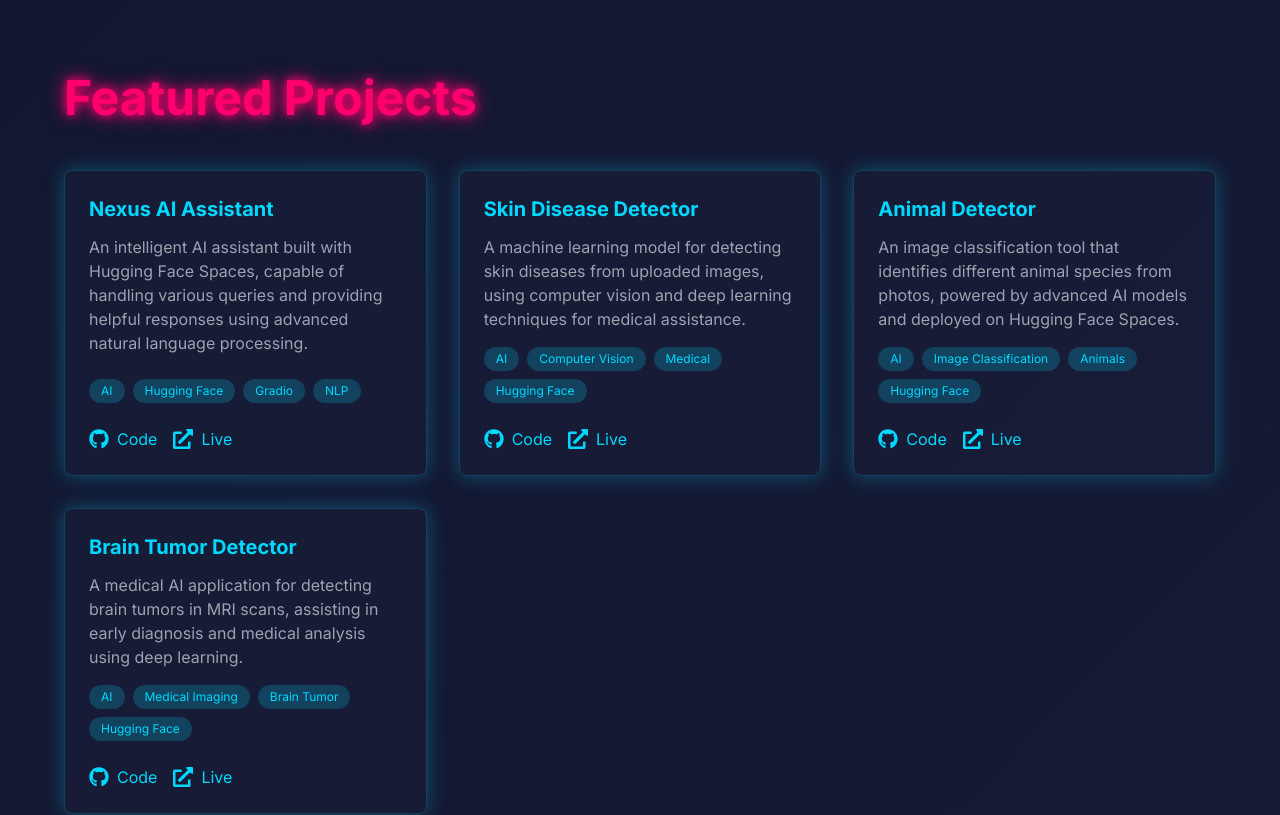
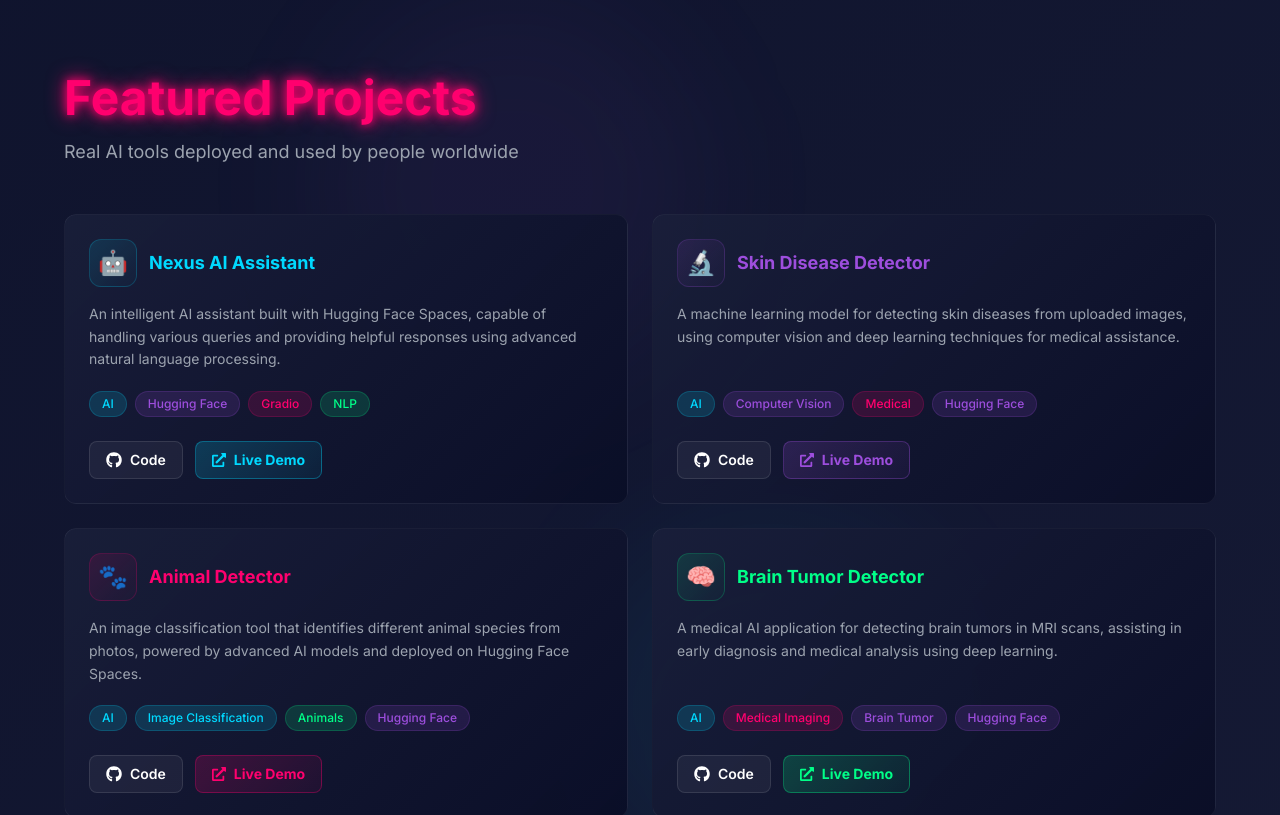
Before and after one commit to mabdullahab614-alt/portfolio-website, a Next.js app: page / in a window 1280 px wide. Shown: the part 2620-3435 px from the top of the page. Built offline with nearby package versions, Linux system fonts and the light colour scheme.

Commit message:
upgraded project cards with 3D tilt

```diff
--- a/components/sections/Projects.tsx
+++ b/components/sections/Projects.tsx
@@ -1,7 +1,206 @@
 'use client'
 
-import { motion } from 'framer-motion'
+import { motion, useMotionValue, useSpring, useTransform } from 'framer-motion'
 import { FaGithub, FaExternalLinkAlt } from 'react-icons/fa'
+import { useRef } from 'react'
+
+const ICONS: Record<string, string> = {
+  'Nexus AI Assistant': '🤖',
+  'Skin Disease Detector': '🔬',
+  'Animal Detector': '🐾',
+  'Brain Tumor Detector': '🧠',
+}
+
+const TAG_COLORS: Record<string, string> = {
+  'AI': 'rgba(0,217,255,0.15)',
+  'Hugging Face': 'rgba(157,78,221,0.15)',
+  'Gradio': 'rgba(255,0,110,0.15)',
+  'NLP': 'rgba(0,255,136,0.15)',
+  'Computer Vision': 'rgba(157,78,221,0.15)',
+  'Medical': 'rgba(255,0,110,0.15)',
+  'Image Classification': 'rgba(0,217,255,0.15)',
+  'Animals': 'rgba(0,255,136,0.15)',
+  'Medical Imaging': 'rgba(255,0,110,0.15)',
+  'Brain Tumor': 'rgba(157,78,221,0.15)',
+}
+
+const TAG_TEXT: Record<string, string> = {
+  'AI': '#00d9ff',
+  'Hugging Face': '#9d4edd',
+  'Gradio': '#ff006e',
+  'NLP': '#00ff88',
+  'Computer Vision': '#9d4edd',
+  'Medical': '#ff006e',
+  'Image Classification': '#00d9ff',
+  'Animals': '#00ff88',
+  'Medical Imaging': '#ff006e',
+  'Brain Tumor': '#9d4edd',
+}
+
+function ProjectCard({ project, index }: { project: any; index: number }) {
+  const ref = useRef<HTMLDivElement>(null)
+  const x = useMotionValue(0)
+  const y = useMotionValue(0)
+  const springX = useSpring(x, { stiffness: 150, damping: 20 })
+  const springY = useSpring(y, { stiffness: 150, damping: 20 })
+  const rotateX = useTransform(springY, [-0.5, 0.5], [8, -8])
+  const rotateY = useTransform(springX, [-0.5, 0.5], [-8, 8])
+  const glowX = useTransform(springX, [-0.5, 0.5], [0, 100])
+  const glowY = useTransform(springY, [-0.5, 0.5], [0, 100])
+
+  const handleMouseMove = (e: React.MouseEvent<HTMLDivElement>) => {
+    const rect = ref.current?.getBoundingClientRect()
+    if (!rect) return
+    x.set((e.clientX - rect.left) / rect.width - 0.5)
+    y.set((e.clientY - rect.top) / rect.height - 0.5)
+  }
+  const handleMouseLeave = () => { x.set(0); y.set(0) }
+
+  const colors = ['#00d9ff', '#9d4edd', '#ff006e', '#00ff88']
+  const color = colors[index % colors.length]
+
+  return (
+    <motion.div
+      ref={ref}
+      onMouseMove={handleMouseMove}
+      onMouseLeave={handleMouseLeave}
+      initial={{ opacity: 0, y: 40 }}
+      whileInView={{ opacity: 1, y: 0 }}
+      transition={{ duration: 0.6, delay: index * 0.1 }}
+      viewport={{ once: true }}
+      style={{
+        rotateX,
+        rotateY,
+        transformStyle: 'preserve-3d',
+        perspective: 1000,
+      }}
+      className="relative flex flex-col rounded-xl overflow-hidden cursor-pointer group"
+    >
+      {/* Animated border */}
+      <div
+        className="absolute inset-0 rounded-xl opacity-0 group-hover:opacity-100 transition-opacity duration-500"
+        style={{
+          background: `linear-gradient(135deg, ${color}40, transparent, ${color}20)`,
+          padding: '1px',
+        }}
+      />
+
+      {/* Card body */}
+      <motion.div
+        className="relative flex flex-col h-full rounded-xl p-6"
+        style={{
+          background: 'linear-gradient(135deg, rgba(26,31,58,0.9), rgba(10,14,39,0.95))',
+          border: `1px solid rgba(255,255,255,0.05)`,
+          boxShadow: `0 0 0px ${color}00`,
+          transition: 'box-shadow 0.3s, border-color 0.3s',
+        }}
+        whileHover={{
+          boxShadow: `0 20px 60px ${color}25, 0 0 40px ${color}10`,
+          borderColor: `${color}50`,
+        }}
+      >
+        {/* Spotlight effect */}
+        <motion.div
+          className="absolute inset-0 rounded-xl opacity-0 group-hover:opacity-100 pointer-events-none transition-opacity duration-300"
+          style={{
+            background: `radial-gradient(circle at ${glowX}% ${glowY}%, ${color}08 0%, transparent 60%)`,
+          }}
+        />
+
+        {/* Icon + Title */}
+        <div className="flex items-center gap-3 mb-4 relative z-10">
+          <div
+            className="w-12 h-12 rounded-xl flex items-center justify-center text-2xl flex-shrink-0"
+            style={{
+              background: `linear-gradient(135deg, ${color}20, ${color}05)`,
+              border: `1px solid ${color}30`,
+            }}
+          >
+            {ICONS[project.title] || '🚀'}
+          </div>
+          <h3 className="text-lg font-bold" style={{ color }}>
+            {project.title}
+          </h3>
+        </div>
+
+        <p className="text-gray-400 mb-5 flex-grow text-sm leading-relaxed relative z-10">
+          {project.description}
+        </p>
+
+        {/* Tags */}
+        <div className="flex flex-wrap gap-2 mb-6 relative z-10">
+          {project.tags.map((tag: string, i: number) => (
+            <motion.span
+              key={i}
+              whileHover={{ scale: 1.1, y: -2 }}
+              className="px-3 py-1 text-xs rounded-full font-medium cursor-default"
+              style={{
+                background: TAG_COLORS[tag] || 'rgba(0,217,255,0.1)',
+                color: TAG_TEXT[tag] || '#00d9ff',
+                border: `1px solid ${TAG_TEXT[tag] || '#00d9ff'}30`,
+              }}
+            >
+              {tag}
+            </motion.span>
+          ))}
+        </div>
+
+        {/* Buttons */}
+        <div className="flex gap-3 relative z-10">
+          <motion.a
+            whileHover={{ scale: 1.05, y: -2 }}
+            whileTap={{ scale: 0.97 }}
+            href={project.github}
+            target="_blank"
+            rel="noreferrer"
+            className="flex items-center gap-2 px-4 py-2 rounded-lg text-sm font-semibold transition-all"
+            style={{
+              background: 'rgba(255,255,255,0.05)',
+              border: '1px solid rgba(255,255,255,0.1)',
+              color: '#fff',
+            }}
+            onMouseEnter={e => {
+              (e.currentTarget as HTMLElement).style.background = `${color}20`
+              ;(e.currentTarget as HTMLElement).style.borderColor = `${color}60`
+              ;(e.currentTarget as HTMLElement).style.color = color
+            }}
+            onMouseLeave={e => {
+              (e.currentTarget as HTMLElement).style.background = 'rgba(255,255,255,0.05)'
+              ;(e.currentTarget as HTMLElement).style.borderColor = 'rgba(255,255,255,0.1)'
+              ;(e.currentTarget as HTMLElement).style.color = '#fff'
+            }}
+          >
+            <FaGithub size={16} /> Code
+          </motion.a>
+
+          <motion.a
+            whileHover={{ scale: 1.05, y: -2 }}
+            whileTap={{ scale: 0.97 }}
+            href={project.live}
+            target="_blank"
+            rel="noreferrer"
+            className="flex items-center gap-2 px-4 py-2 rounded-lg text-sm font-bold transition-all"
+            style={{
+              background: `linear-gradient(135deg, ${color}30, ${color}10)`,
+              border: `1px solid ${color}50`,
+              color,
+            }}
+            onMouseEnter={e => {
+              (e.currentTarget as HTMLElement).style.background = `linear-gradient(135deg, ${color}50, ${color}20)`
+              ;(e.currentTarget as HTMLElement).style.boxShadow = `0 0 20px ${color}40`
+            }}
+            onMouseLeave={e => {
+              (e.currentTarget as HTMLElement).style.background = `linear-gradient(135deg, ${color}30, ${color}10)`
+              ;(e.currentTarget as HTMLElement).style.boxShadow = 'none'
+            }}
+          >
+            <FaExternalLinkAlt size={14} /> Live Demo
+          </motion.a>
+        </div>
+      </motion.div>
+    </motion.div>
+  )
+}
 
 export default function Projects() {
   const projects = [
@@ -35,90 +234,32 @@
     },
   ]
 
-  const containerVariants = {
-    hidden: { opacity: 0 },
-    visible: {
-      opacity: 1,
-      transition: {
-        staggerChildren: 0.1,
-      },
-    },
-  }
+  return (
+    <section id="projects" className="py-20 px-4 relative overflow-hidden">
+      {/* Background glow */}
+      <div className="absolute top-0 left-1/4 w-96 h-96 bg-neon-purple/5 rounded-full blur-3xl pointer-events-none" />
+      <div className="absolute bottom-0 right-1/4 w-96 h-96 bg-neon-blue/5 rounded-full blur-3xl pointer-events-none" />
 
-  const itemVariants = {
-    hidden: { opacity: 0, y: 30 },
-    visible: {
-      opacity: 1,
-      y: 0,
-      transition: { duration: 0.6 },
-    },
-  }
-
-  return (
-    <section id="projects" className="py-20 px-4 bg-dark-secondary/30">
-      <div className="max-w-6xl mx-auto">
-        <motion.h2
+      <div className="max-w-6xl mx-auto relative z-10">
+        <motion.div
           initial={{ opacity: 0, y: 20 }}
           whileInView={{ opacity: 1, y: 0 }}
           transition={{ duration: 0.6 }}
-          className="text-4xl md:text-5xl font-bold mb-12 neon-text-pink"
+          className="mb-12"
         >
-          Featured Projects
-        </motion.h2>
+          <h2 className="text-4xl md:text-5xl font-bold neon-text-pink mb-4">
+            Featured Projects
+          </h2>
+          <p className="text-gray-400 text-lg">
+            Real AI tools deployed and used by people worldwide
+          </p>
+        </motion.div>
 
-        <motion.div
-          variants={containerVariants}
-          initial="hidden"
-          whileInView="visible"
-          className="grid md:grid-cols-2 lg:grid-cols-3 gap-8"
-        >
+        <div className="grid md:grid-cols-2 lg:grid-cols-2 gap-6">
           {projects.map((project, index) => (
-            <motion.div
-              key={index}
-              variants={itemVariants}
-              whileHover={{ y: -10 }}
-              className="glow-box bg-dark-secondary/50 rounded-lg p-6 flex flex-col"
-            >
-              <h3 className="text-xl font-bold text-neon-blue mb-3">
-                {project.title}
-              </h3>
-
-              <p className="text-gray-400 mb-4 flex-grow">
-                {project.description}
-              </p>
-
-              <div className="flex flex-wrap gap-2 mb-6">
-                {project.tags.map((tag, i) => (
-                  <span
-                    key={i}
-                    className="px-3 py-1 bg-neon-blue/20 text-neon-blue text-xs rounded-full"
-                  >
-                    {tag}
-                  </span>
-                ))}
-              </div>
-
-              <div className="flex gap-4">
-                <motion.a
-                  whileHover={{ scale: 1.1 }}
-                  href={project.github}
-                  className="flex items-center gap-2 text-neon-blue hover:text-neon-pink transition-colors"
-                >
-                  <FaGithub size={20} />
-                  Code
-                </motion.a>
-                <motion.a
-                  whileHover={{ scale: 1.1 }}
-                  href={project.live}
-                  className="flex items-center gap-2 text-neon-blue hover:text-neon-purple transition-colors"
-                >
-                  <FaExternalLinkAlt size={20} />
-                  Live
-                </motion.a>
-              </div>
-            </motion.div>
+            <ProjectCard key={index} project={project} index={index} />
           ))}
-        </motion.div>
+        </div>
       </div>
     </section>
   )
```
